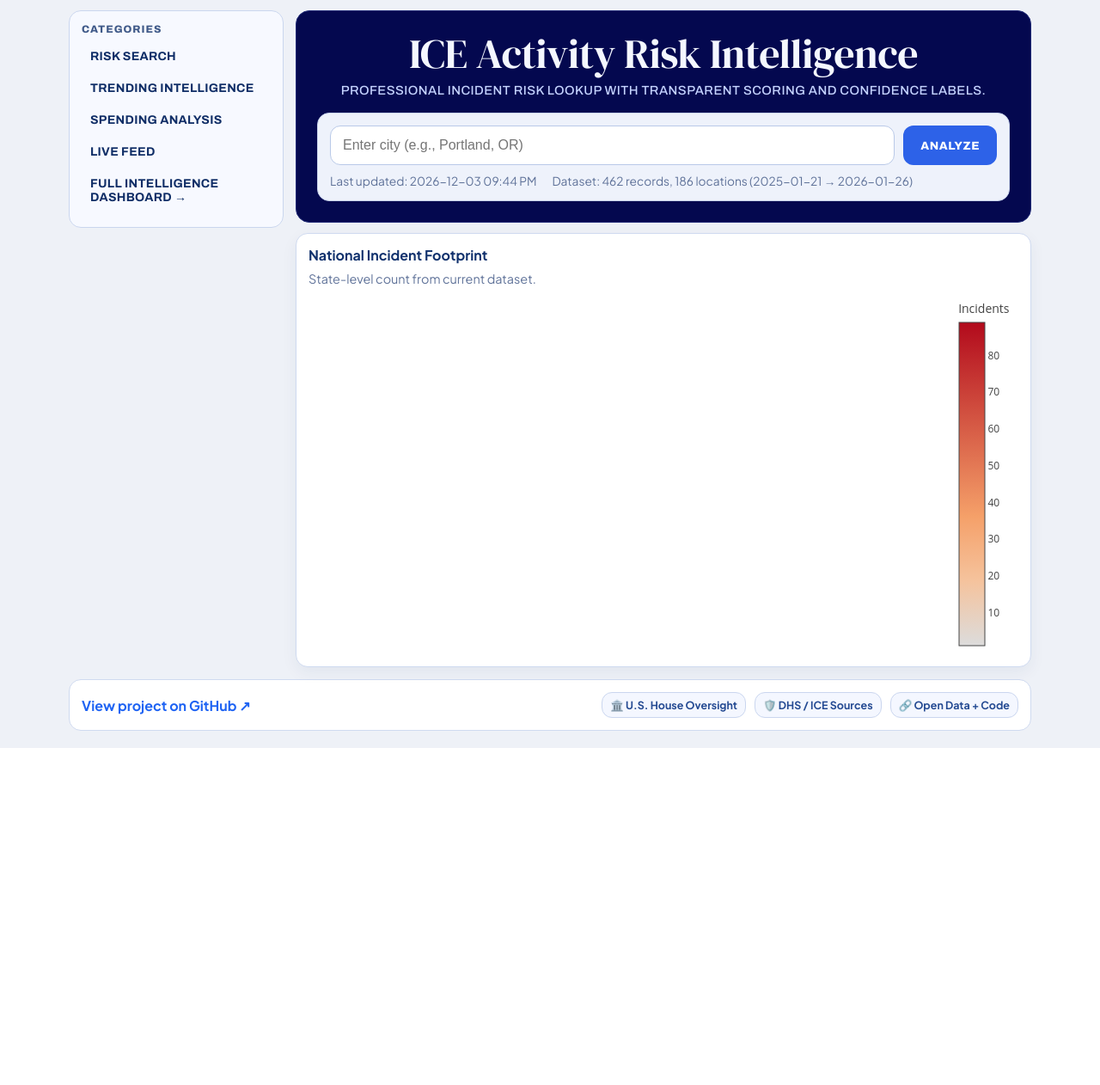
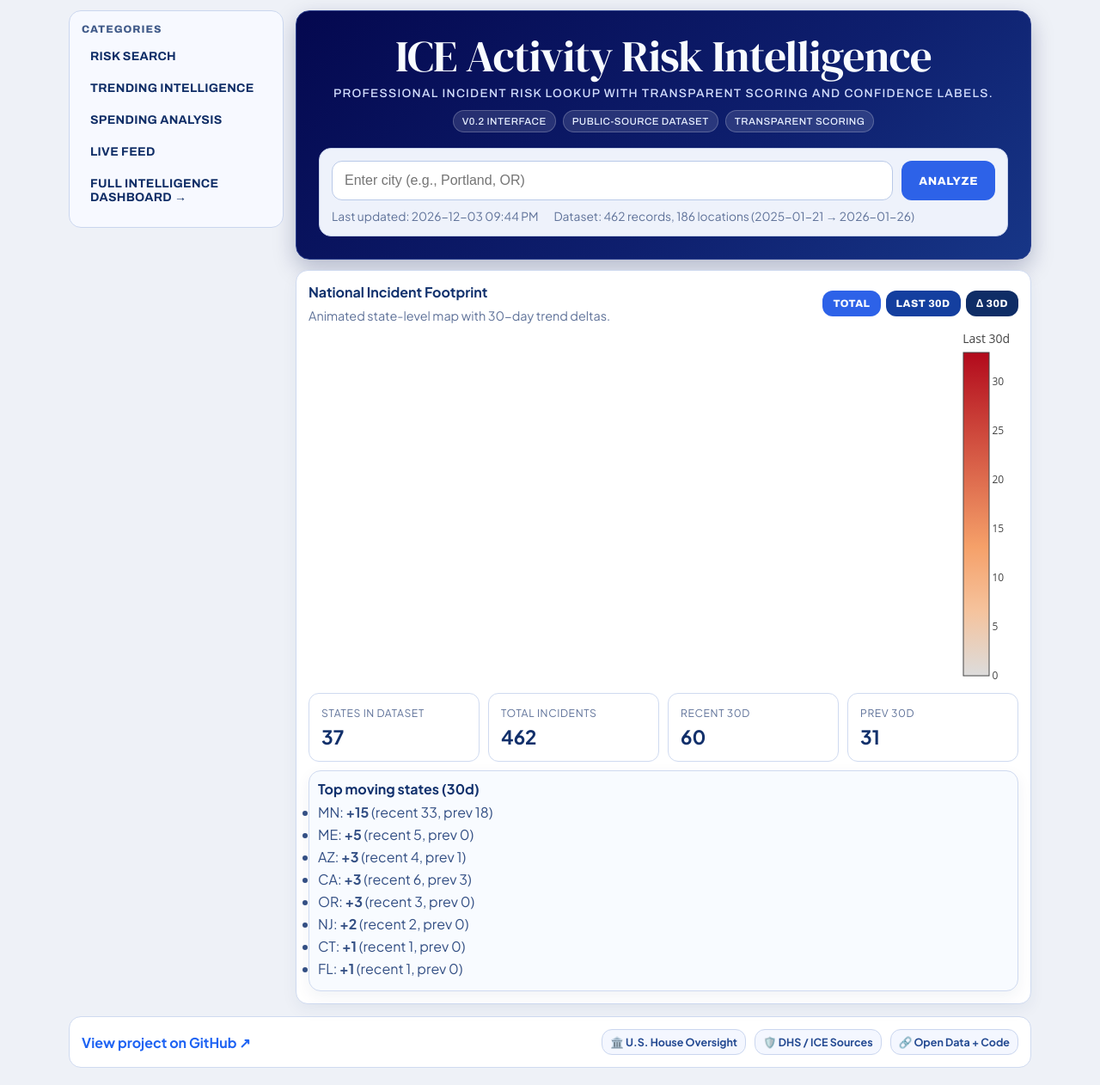
Before and after one commit to jacobarrio/protest-safety-checker, a Flask app: page / in a window 1280 px wide. Shown: the part 78-1340 px from the top of the page at 86% size. Before the commit the page ends 948 px from the top, so only its background shows below. Run offline with Flask 3, Linux system fonts and the light colour scheme; some libraries are stand-ins or nearby versions.

Commit message:
Upgrade homepage branding and dynamic animated US map

```diff
--- a/calculator.py
+++ b/calculator.py
@@ -509,22 +509,58 @@ def get_spending_analytics(spend_csv_path='data/dhs_site_spending.csv'):
 
 
 def get_us_state_incident_counts(csv_path='protest_data_oversight.csv'):
-    """Aggregate incidents by US state abbreviation parsed from location strings like 'City, ST'."""
+    """Aggregate incidents by US state abbreviation with trend windows for map dynamics."""
     try:
         df = _read_incident_csv(csv_path)
+        df = df.copy()
+        df['date_parsed'] = pd.to_datetime(df['date'], errors='coerce')
+
+        def extract_state(raw):
+            parts = [p.strip() for p in str(raw).split(',')]
+            tail = parts[-1].upper() if parts else ''
+            return tail if re.fullmatch(r'[A-Z]{2}', tail) else None
+
+        df['state'] = df.get('location', pd.Series(dtype=str)).apply(extract_state)
+        df = df[df['state'].notna()]
+        if df.empty:
+            return {"states": [], "summary": {"totalStates": 0, "totalIncidents": 0}}
+
+        now = pd.Timestamp.now()
+        recent_start = now - pd.Timedelta(days=30)
+        prev_start = now - pd.Timedelta(days=60)
+
+        total_counts = Counter(df['state'])
+        recent_df = df[df['date_parsed'] >= recent_start]
+        prev_df = df[(df['date_parsed'] >= prev_start) & (df['date_parsed'] < recent_start)]
+        recent_counts = Counter(recent_df['state'])
+        prev_counts = Counter(prev_df['state'])
+
         states = []
-        for raw in df.get('location', pd.Series(dtype=str)).astype(str):
-            parts = [p.strip() for p in raw.split(',')]
-            if not parts:
-                continue
-            tail = parts[-1].upper()
-            if re.fullmatch(r'[A-Z]{2}', tail):
-                states.append(tail)
+        for state, total in sorted(total_counts.items()):
+            recent = int(recent_counts.get(state, 0))
+            prev = int(prev_counts.get(state, 0))
+            delta = recent - prev
+            states.append({
+                "state": state,
+                "count": int(total),
+                "recent30": recent,
+                "prev30": prev,
+                "delta30": delta,
+            })
 
-        counts = Counter(states)
-        return [{"state": s, "count": int(c)} for s, c in sorted(counts.items())]
+        movers = sorted(states, key=lambda x: x['delta30'], reverse=True)[:8]
+        return {
+            "states": states,
+            "summary": {
+                "totalStates": len(states),
+                "totalIncidents": int(len(df)),
+                "recent30": int(len(recent_df)),
+                "prev30": int(len(prev_df)),
+                "topMovers": movers,
+            }
+        }
     except Exception:
-        return []
+        return {"states": [], "summary": {"totalStates": 0, "totalIncidents": 0}}
 
 
 def get_risk_for_city(city_input, csv_path='protest_data_oversight.csv'):
--- a/templates/index.html
+++ b/templates/index.html
@@ -3,7 +3,8 @@
 <head>
   <meta charset="UTF-8" />
   <meta name="viewport" content="width=device-width, initial-scale=1.0" />
-  <title>ICE Risk Tracker</title>
+  <title>ICE Risk Intelligence — Protest Safety Checker</title>
+  <link rel="icon" type="image/svg+xml" href="/static/favicon.svg" />
   <script src="https://cdn.jsdelivr.net/npm/chart.js"></script>
   <script src="https://cdn.plot.ly/plotly-2.35.2.min.js"></script>
   <link rel="preconnect" href="https://fonts.googleapis.com">
@@ -27,9 +28,11 @@
     .side-link{display:block;padding:9px 10px;border-radius:10px;color:#0f2d66;text-decoration:none;font-family:Archivo,sans-serif;font-weight:700;font-size:.88rem;letter-spacing:.02em;text-transform:uppercase;margin-bottom:4px}
     .side-link:hover{background:#eef4ff}
 
-    .hero{background:#04084f;border:1px solid #1f2a77;border-radius:16px;padding:24px}
-    .title{font-family:"DM Serif Display", serif;font-size:3rem;line-height:1.05;font-weight:400;letter-spacing:-0.01em;color:#f4f7ff;text-align:center}
-    .sub{margin-top:10px;color:#c5d3ff;text-align:center;font-family:Archivo,sans-serif;font-size:.92rem;letter-spacing:.03em;text-transform:uppercase}
+    .hero{background:linear-gradient(140deg,#04084f 0%,#0e1f6e 60%,#173687 100%);border:1px solid #2a3e8d;border-radius:16px;padding:26px;box-shadow:0 10px 26px rgba(8,20,74,.25)}
+    .title{font-family:"DM Serif Display", serif;font-size:3.2rem;line-height:1.02;font-weight:400;letter-spacing:-0.015em;color:#f8fbff;text-align:center;text-wrap:balance}
+    .sub{margin-top:10px;color:#d3defe;text-align:center;font-family:Archivo,sans-serif;font-size:.86rem;letter-spacing:.09em;text-transform:uppercase}
+    .hero-meta{margin-top:12px;display:flex;justify-content:center;gap:8px;flex-wrap:wrap}
+    .hero-pill{font-size:.72rem;font-family:Archivo,sans-serif;background:rgba(255,255,255,.12);border:1px solid rgba(255,255,255,.22);padding:6px 10px;border-radius:999px;color:#e7efff;letter-spacing:.04em;text-transform:uppercase}
 
     .search-card{margin-top:18px;background:#eef2fb;border:1px solid #c8d3ec;border-radius:14px;padding:14px;position:relative}
     .search-row{display:grid;grid-template-columns:1fr auto;gap:10px}
@@ -112,6 +115,11 @@
     <div class="hero" id="search">
       <div class="title">ICE Activity Risk Intelligence</div>
       <div class="sub">Professional incident risk lookup with transparent scoring and confidence labels.</div>
+      <div class="hero-meta">
+        <span class="hero-pill">v0.2 Interface</span>
+        <span class="hero-pill">Public-source dataset</span>
+        <span class="hero-pill">Transparent scoring</span>
+      </div>
 
       <div class="search-card">
         <div class="search-row">
@@ -127,9 +135,28 @@
     </div>
 
     <div class="panel map-panel">
-      <h3>National Incident Footprint</h3>
-      <div class="muted" style="margin-bottom:8px">State-level count from current dataset.</div>
+      <div style="display:flex;justify-content:space-between;align-items:center;gap:8px;flex-wrap:wrap">
+        <div>
+          <h3>National Incident Footprint</h3>
+          <div class="muted" style="margin-top:3px">Animated state-level map with 30-day trend deltas.</div>
+        </div>
+        <div style="display:flex;gap:6px">
+          <button id="metricTotal" style="padding:8px 12px;font-size:.75rem" onclick="setMapMetric('count')">Total</button>
+          <button id="metricRecent" style="padding:8px 12px;font-size:.75rem;background:#143f9f" onclick="setMapMetric('recent30')">Last 30d</button>
+          <button id="metricDelta" style="padding:8px 12px;font-size:.75rem;background:#0f2d66" onclick="setMapMetric('delta30')">Δ 30d</button>
+        </div>
+      </div>
       <div id="usMap"></div>
+      <div class="kpis" style="margin-top:10px">
+        <div class="kpi"><div class="k">States in dataset</div><div class="v" id="mapStates">0</div></div>
+        <div class="kpi"><div class="k">Total incidents</div><div class="v" id="mapIncidents">0</div></div>
+        <div class="kpi"><div class="k">Recent 30d</div><div class="v" id="mapRecent">0</div></div>
+        <div class="kpi"><div class="k">Prev 30d</div><div class="v" id="mapPrev">0</div></div>
+      </div>
+      <div class="panel" style="margin-top:10px;padding:10px;background:#f8fbff">
+        <h3 style="margin-bottom:6px">Top moving states (30d)</h3>
+        <ul id="topMovers" class="drivers"></ul>
+      </div>
     </div>
 
     <div id="loading" class="loading hidden">Analyzing incidents…</div>
@@ -190,6 +217,8 @@
   <script>
     let allCities = [];
     let chartInstance = null;
+    let usMapData = [];
+    let currentMapMetric = 'recent30';
 
     fetch('/api/cities').then(r => r.json()).then(c => allCities = c || []);
     fetch('/api/last_updated').then(r => r.json()).then(data => {
@@ -204,7 +233,11 @@
         document.getElementById('datasetSummary').textContent = 'Dataset summary unavailable';
       }
     });
-    fetch('/api/us-map').then(r => r.json()).then(renderUsMap).catch(() => {
+    fetch('/api/us-map').then(r => r.json()).then(payload => {
+      usMapData = payload.states || [];
+      renderMapSummary(payload.summary || {});
+      renderUsMap();
+    }).catch(() => {
       document.getElementById('usMap').innerHTML = '<div class="muted">Map unavailable right now.</div>';
     });
 
@@ -228,29 +261,70 @@
     document.addEventListener('click', e => { if(!cityInput.contains(e.target) && !autocompleteDiv.contains(e.target)) autocompleteDiv.style.display='none'; });
     cityInput.addEventListener('keypress', e => { if(e.key === 'Enter'){ autocompleteDiv.style.display='none'; checkRisk(); }});
 
-    function renderUsMap(rows){
+    function renderMapSummary(summary){
+      document.getElementById('mapStates').textContent = summary.totalStates || 0;
+      document.getElementById('mapIncidents').textContent = summary.totalIncidents || 0;
+      document.getElementById('mapRecent').textContent = summary.recent30 || 0;
+      document.getElementById('mapPrev').textContent = summary.prev30 || 0;
+
+      const movers = summary.topMovers || [];
+      document.getElementById('topMovers').innerHTML = movers.length
+        ? movers.map(m => `<li>${m.state}: <strong>${m.delta30 >= 0 ? '+' : ''}${m.delta30}</strong> (recent ${m.recent30}, prev ${m.prev30})</li>`).join('')
+        : '<li>No trend deltas available.</li>';
+    }
+
+    function setMapMetric(metric){
+      currentMapMetric = metric;
+      document.getElementById('metricTotal').style.background = metric === 'count' ? '#2d62e8' : '#143f9f';
+      document.getElementById('metricRecent').style.background = metric === 'recent30' ? '#2d62e8' : '#143f9f';
+      document.getElementById('metricDelta').style.background = metric === 'delta30' ? '#2d62e8' : '#0f2d66';
+      renderUsMap();
+    }
+
+    function renderUsMap(){
+      const rows = usMapData;
       if (!Array.isArray(rows) || rows.length === 0) {
         document.getElementById('usMap').innerHTML = '<div class="muted">No map data loaded.</div>';
         return;
       }
+
+      const labels = {count: 'Total incidents', recent30: 'Last 30d', delta30: 'Δ 30d'};
       const states = rows.map(r => r.state);
-      const counts = rows.map(r => r.count);
+      const z = rows.map(r => Number(r[currentMapMetric] || 0));
+      const absMax = Math.max(...z.map(v => Math.abs(v)), 1);
+      const colorscale = currentMapMetric === 'delta30'
+        ? [[0, '#1d4ed8'], [0.5, '#f8fafc'], [1, '#dc2626']]
+        : 'Reds';
 
-      Plotly.newPlot('usMap', [{
+      const trace = {
         type: 'choropleth',
         locationmode: 'USA-states',
         locations: states,
-        z: counts,
-        colorscale: 'Reds',
+        z,
+        zmin: currentMapMetric === 'delta30' ? -absMax : undefined,
+        zmax: currentMapMetric === 'delta30' ? absMax : undefined,
+        colorscale,
         marker: {line: {color: '#ffffff', width: 0.7}},
-        colorbar: {title: 'Incidents'},
-        hovertemplate: '%{location}: %{z} incidents<extra></extra>'
-      }], {
+        colorbar: {title: labels[currentMapMetric]},
+        customdata: rows.map(r => [r.count, r.recent30, r.prev30, r.delta30]),
+        hovertemplate: '%{location}<br>Total: %{customdata[0]}<br>Last 30d: %{customdata[1]}<br>Prev 30d: %{customdata[2]}<br>Δ 30d: %{customdata[3]}<extra></extra>'
+      };
+
+      const layout = {
         geo: {scope: 'usa', projection: {type: 'albers usa'}, bgcolor: 'rgba(0,0,0,0)'},
         margin: {l: 0, r: 0, t: 0, b: 0},
         paper_bgcolor: 'rgba(0,0,0,0)',
         plot_bgcolor: 'rgba(0,0,0,0)'
-      }, {displayModeBar: false, responsive: true});
+      };
+
+      const config = {displayModeBar: false, responsive: true};
+      const mapEl = document.getElementById('usMap');
+      if (mapEl.dataset.inited === '1') {
+        Plotly.animate('usMap', {data: [trace]}, {transition: {duration: 500, easing: 'cubic-in-out'}, frame: {duration: 500, redraw: true}});
+      } else {
+        Plotly.newPlot('usMap', [trace], layout, config);
+        mapEl.dataset.inited = '1';
+      }
     }
 
     function checkRisk(){
```
Also changed, not shown: static/favicon.svg (added).
